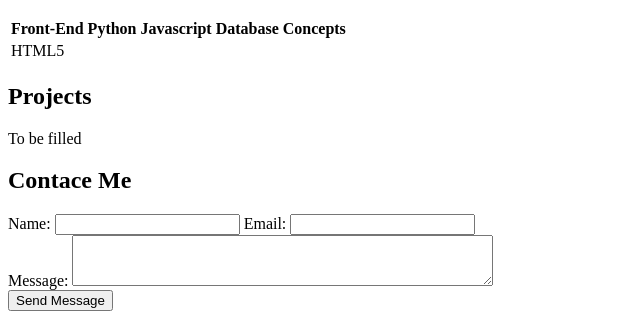
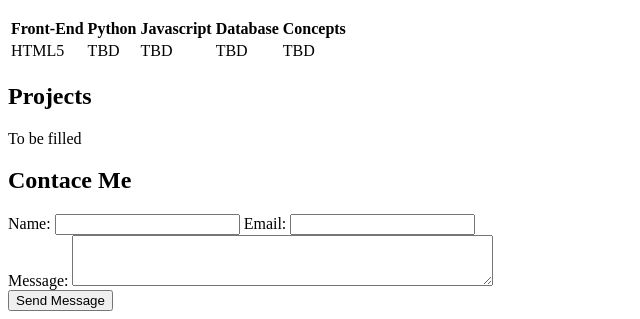
Before and after one commit to EdwardFine/Web-Fundamentals, a plain HTML site: page Assignments/Portfolio/portfolio.html in a window 1280 px wide. Shown: the part 488-807 px from the top of the page, without its empty margins (0-640 px from the left). Drawn offline with Linux system fonts and the light colour scheme.

Commit message:
Small formatting portfollio

```diff
--- a/Assignments/Portfolio/portfolio.html
+++ b/Assignments/Portfolio/portfolio.html
@@ -19,7 +19,7 @@
         <img src="new-linkedin-logo-white-black-png.png" alt="Linkedin logo" style="width:50px;height:50px">
         <a href="https://www.linkedin.com/in/edward-fine-4161b9238/">My Linkedin</a>
         <img src="email-icon.png" alt="Email icon" style="width:50px;height:50px">
-        <a href="mailto: edfine03@hotmail.com">My Email</a>
+        <a href="mailto:edfine03@hotmail.com">My Email</a>
     </div>
     <div>
         <h2>Technologies</h2>
@@ -35,6 +35,10 @@
             </tr>
             <tr>
                 <td>HTML5</td>
+                <td>TBD</td>
+                <td>TBD</td>
+                <td>TBD</td>
+                <td>TBD</td>
             </tr>
         </table>
     </div>
```
